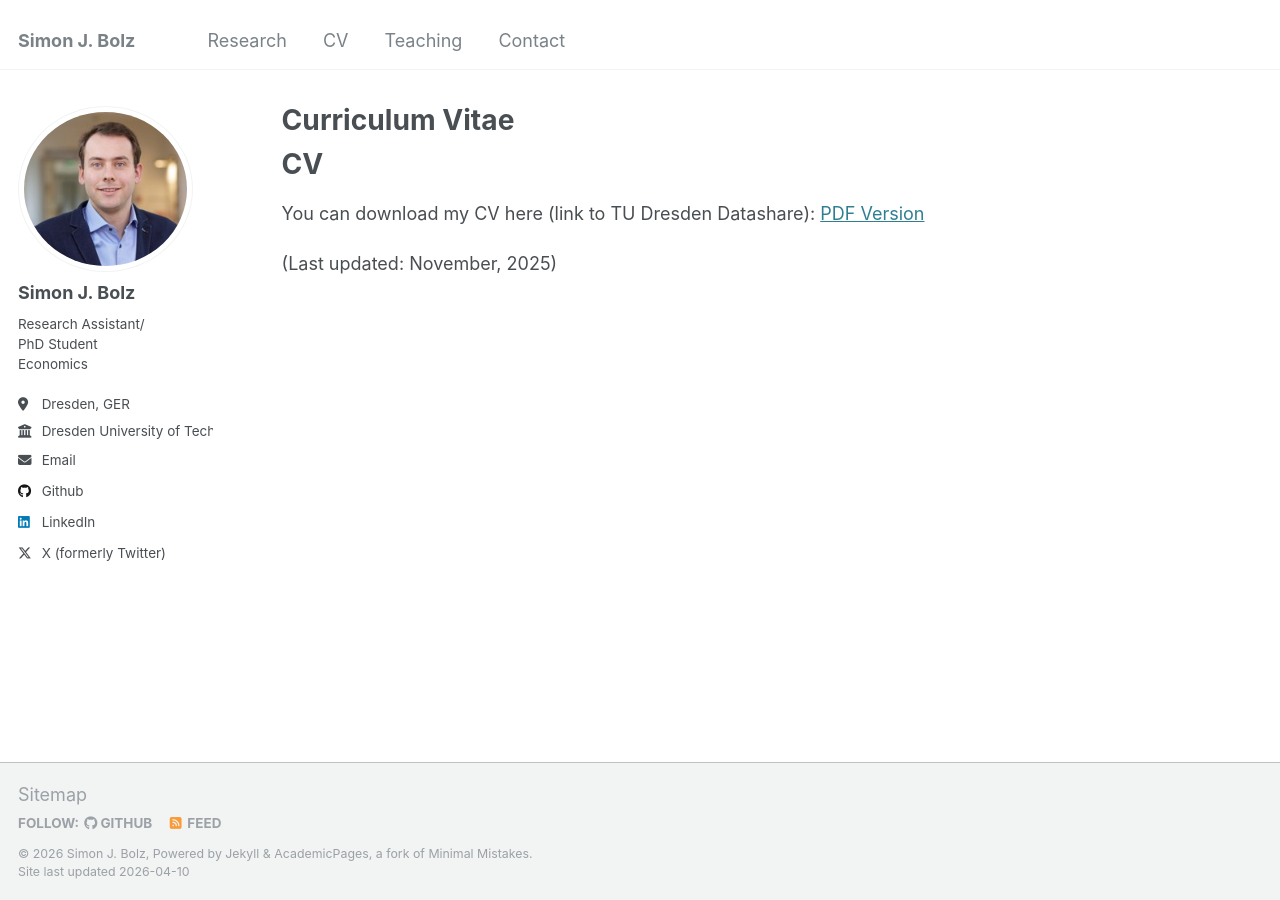
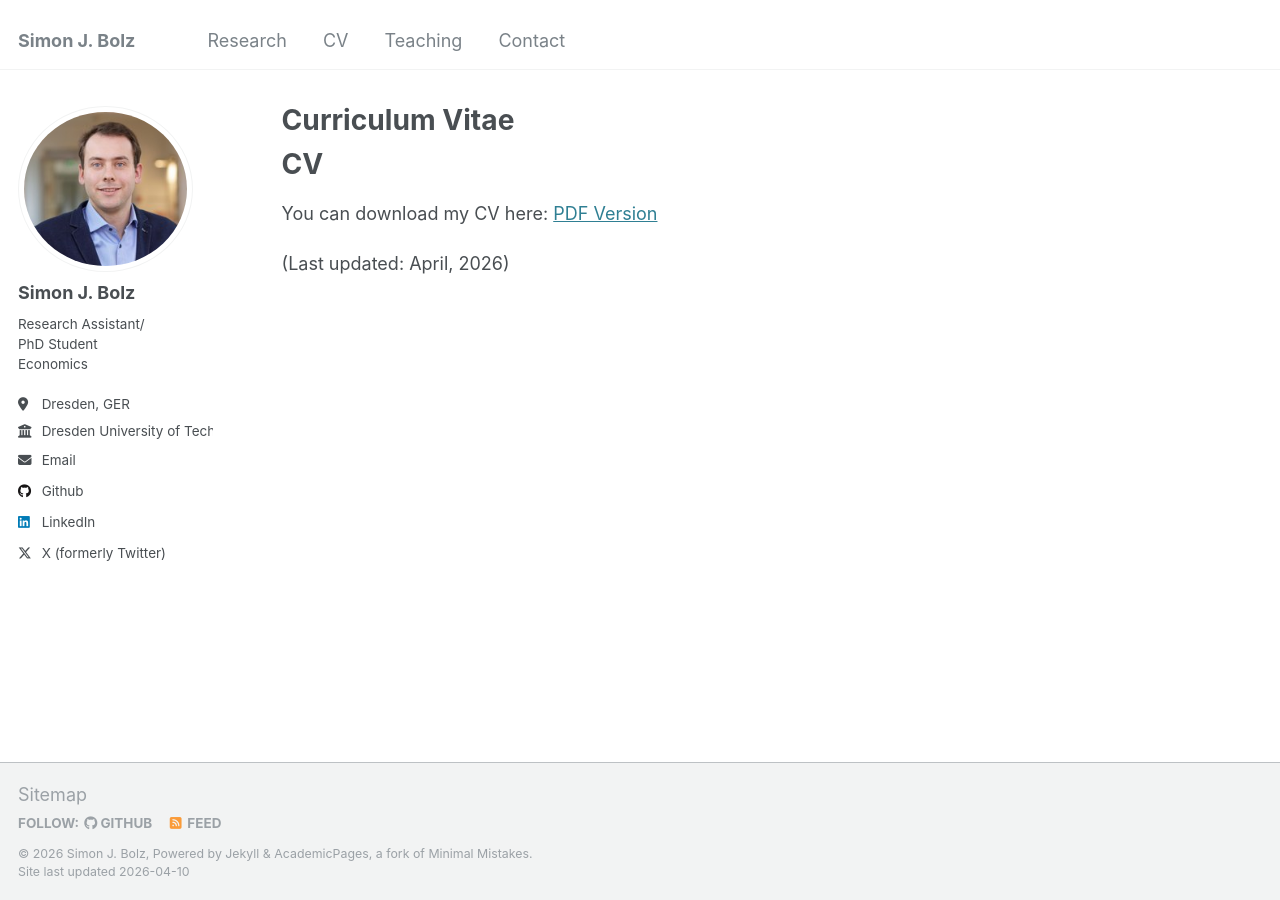
Before and after one commit to sjbolz/sjbolz.github.io, a Jekyll site: the page built from _pages/cv.html, in a window 1280 px wide. Built offline with Jekyll 4.4.1, drawn with Linux system fonts in a browser that asks for light colours.

Commit message:
Update cv.html

```diff
--- a/_pages/cv.html
+++ b/_pages/cv.html
@@ -7,8 +7,8 @@ author_profile: true
 <div class="container">
     <h1>CV</h1>
     <p>
-        You can download my CV here (link to TU Dresden Datashare):
-        <a href="https://datashare.tu-dresden.de/s/y43KRpTSFbBQqqL" target="_blank">PDF Version</a>
+        You can download my CV here:
+        <a href="/files/CV_SJB_20260410.pdf" target="_blank">PDF Version</a>
     </p>
-    <p class="last-updated">(Last updated: November, 2025)</p>
+    <p class="last-updated">(Last updated: April, 2026)</p>
 </div>
```
